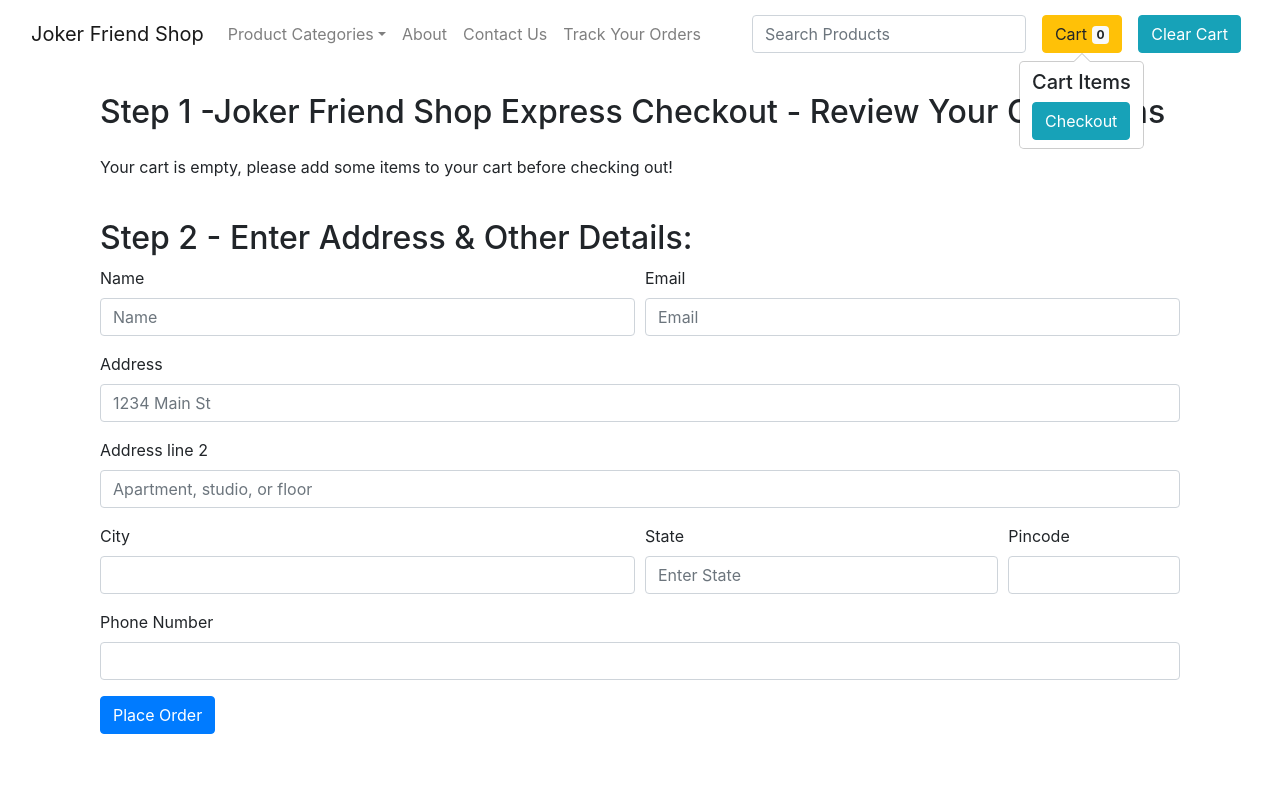
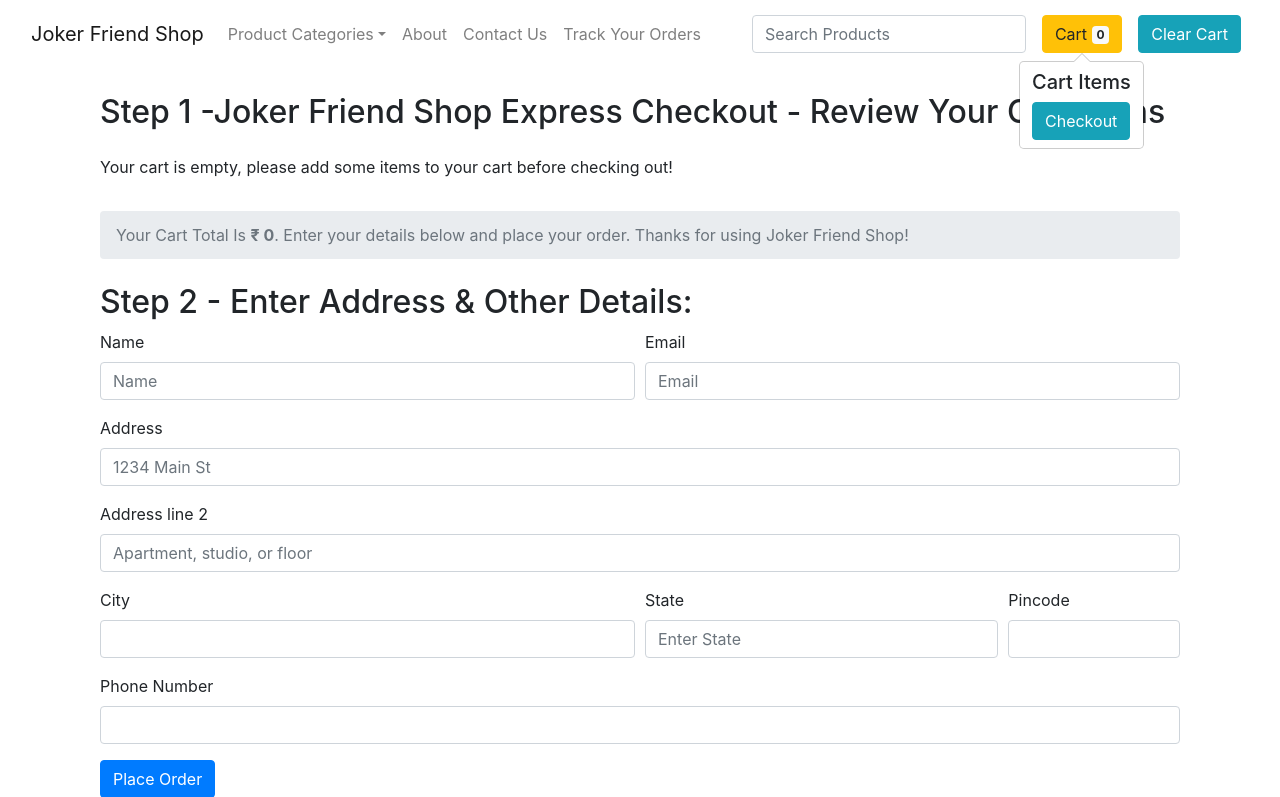
Before and after one commit to developerjay-jokerfriend/Joker-Friend, a Django app: page /shop/checkout/ in a window 1280 px wide. Shown: the part 44-841 px from the top of the page. Before the commit the page ends 778 px from the top, so only its background shows below. Run offline with Django 3.2, Linux system fonts and the light colour scheme; data comes from the database, SQL or seed files in the repository; both versions use the stored data as it was after the commit; some libraries are stand-ins or nearby versions.

Commit message:
6/4/2019

```diff
--- a/myproject/shop/templates/shop/basic.html
+++ b/myproject/shop/templates/shop/basic.html
@@ -124,11 +124,11 @@
         var idstr = this.id.toString();
         if (cart[idstr] != undefined) {
             qty = cart[idstr][0] + 1;
-
         } else {
             qty = 1;
             name = document.getElementById('name' + idstr).innerHTML;
-            cart[idstr] = [qty, name];
+            price = document.getElementById('price' + idstr).innerHTML;
+            cart[idstr] = [qty, name, parseInt(price)];
         }
         updateCart(cart);
     });
@@ -155,7 +155,7 @@
     function clearCart() {
         cart = JSON.parse(localStorage.getItem('cart'));
         for (var item in cart) {
-            document.getElementById('div' + item).innerHTML = '<button id="' + item + '" class="btn btn-info cart" style="font-size: 11px">Add To Cart</button>'
+            document.getElementById('div' + item).innerHTML = '<button id="' + item + '" class="btn btn-info cart">Add To Cart</button>'
         }
         localStorage.clear();
         cart = {};
@@ -178,7 +178,12 @@
         a = this.id.slice(7, );
         cart['pr' + a][0] = cart['pr' + a][0] - 1;
         cart['pr' + a][0] = Math.max(0, cart['pr' + a][0]);
-        document.getElementById('valpr' + a).innerHTML = cart['pr' + a][0];
+        if (cart['pr' + a][0] == 0) {
+            document.getElementById('divpr' + a).innerHTML = '<button id="pr' + a + '" class="btn btn-info cart">Add to Cart</button>';
+            delete cart['pr' + a];
+        } else {
+            document.getElementById('valpr' + a).innerHTML = cart['pr' + a][0];
+        }
         updateCart(cart);
     });
     $('.divpr').on("click", "button.plus", function() {
--- a/myproject/shop/templates/shop/checkout.html
+++ b/myproject/shop/templates/shop/checkout.html
@@ -7,6 +7,11 @@
         <div class="my-4">
             <ul class="list-group" id="items">
             </ul>
+            <nav aria-label="breadcrumb">
+                <ol class="breadcrumb mt-3">
+                    <li class="breadcrumb-item active" aria-current="page">Your Cart Total Is <b>&#8377; <span id="totalPrice"></span></b>. Enter your details below and place your order. Thanks for using Joker Friend Shop!</li>
+                </ol>
+            </nav>
         </div>
     </div>
     <div class="col my-4">
@@ -63,6 +68,7 @@ if (localStorage.getItem('cart') == null) {
 }
 console.log(cart);
 var sum = 0;
+var totalPrice = 0;
 if ($.isEmptyObject(cart)) {
     //if object is empty
     mystr = `<p>Your cart is empty, please add some items to your cart before checking out!</p>`
@@ -71,7 +77,9 @@ if ($.isEmptyObject(cart)) {
     for (item in cart) {
         let name = cart[item][1];
         let qty = cart[item][0];
+        let itemPrice = cart[item][2];
         sum = sum + qty;
+        totalPrice = totalPrice + qty* itemPrice;
         mystr = `<li class="list-group-item d-flex justify-content-between align-items-center">
                     ${name}
                     <span class="badge badge-primary badge-pill">Qty: ${qty}</span>
@@ -80,11 +88,13 @@ if ($.isEmptyObject(cart)) {
     }
 }
 document.getElementById('cart').innerHTML = sum;
+document.getElementById('totalPrice').innerHTML = totalPrice;
 $('#itemsJson').val(JSON.stringify(cart));
 {% if thank %}
 alert('Thanks for ordering with us. Your order is is {{id}}. Use it to track your order using our order tracker');
 localStorage.clear();
 document.location = "/shop";
 {% endif %}
+$('#amount').val($('#totalPrice').html())
 </script>
 {% endblock %}
--- a/myproject/shop/views.py
+++ b/myproject/shop/views.py
@@ -73,7 +73,7 @@ def tracker(request):
 				updates = []
 				for item in update:
 					updates.append({'text': item.update_desc, 'time': item.timestamp})
-					response = json.dumps(updates, default=str)
+					response = json.dumps([updates, order[0].items_json], default=str)
 				return HttpResponse(response, dic)
 			else:
 				return HttpResponse('{}', dic)
```
Also changed, not shown: myproject/shop/templates/shop/shop.html (+16 -2 lines), myproject/shop/templates/shop/tracker.html (+19 -1 lines), myproject/db.sqlite3.
